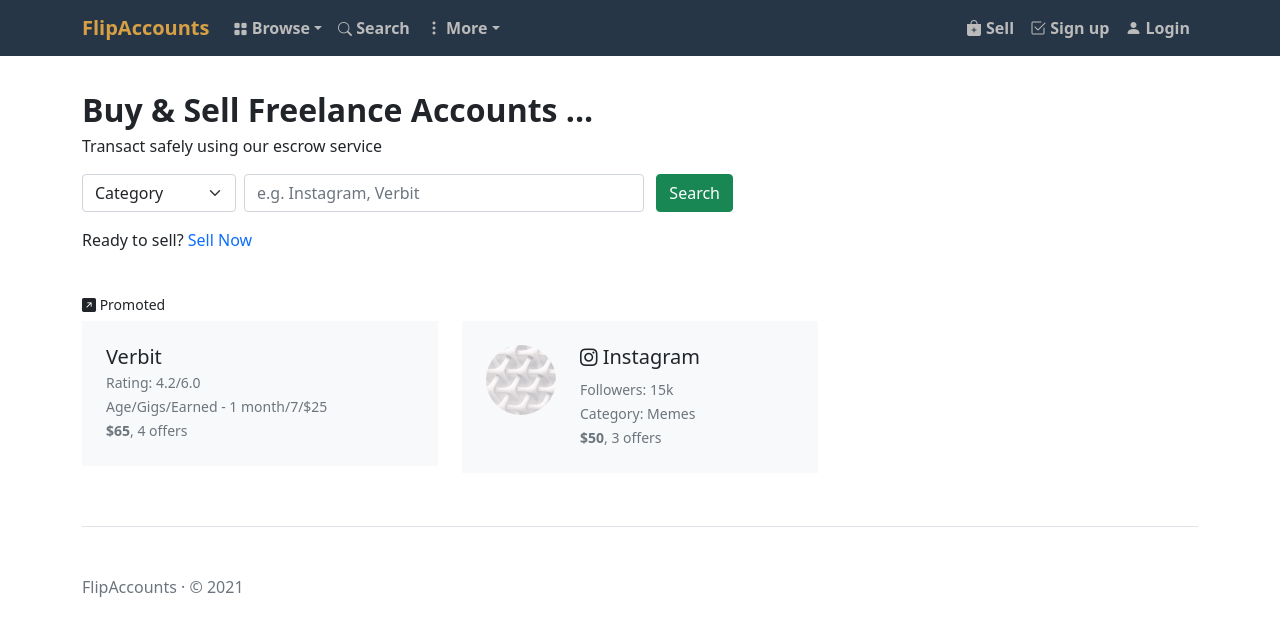
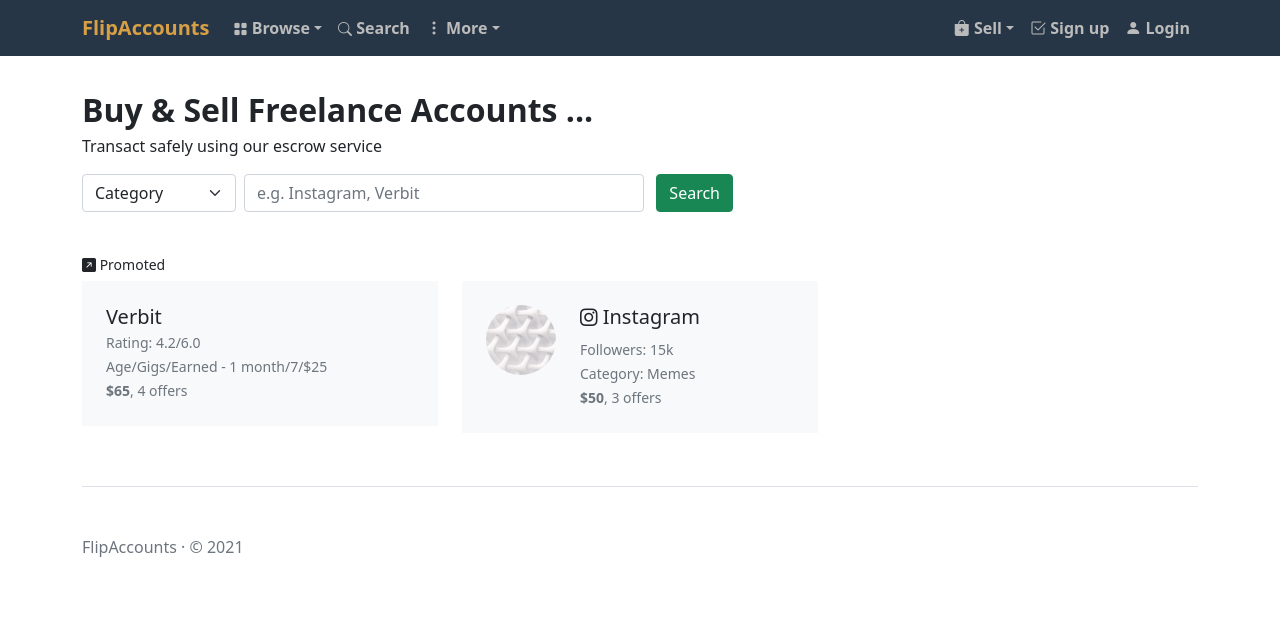
Before and after one commit to nxoo/flipaccounts, a Next.js app in the folder frontend/: page / in a window 1280 px wide. Shown: the top 636 px of the page. Built offline with nearby package versions, Linux system fonts and the light colour scheme; no server answers.

Commit message:
changes to sell navbar button

```diff
--- a/frontend/components/navbar.js
+++ b/frontend/components/navbar.js
@@ -19,7 +19,7 @@
                 {session && !loading ?
                     <Link href="/inbox">
                         <a className="navbar-brand" id="inbox-mobile">
-                            <i className="bi bi-envelope-fill"/> <sup className="sups">(0)</sup>
+                            <i className="bi bi-envelope-fill"/> <sup className="sups">0</sup>
                         </a>
                     </Link>
                     : null
@@ -79,7 +79,7 @@
                                 <li className="nav-item" id="inbox-pc">
                                     <Link href="/inbox">
                                         <a className="nav-link">
-                                            <i className="bi bi-envelope-fill"/> <sup className="sups">(0)</sup>
+                                            <i className="bi bi-envelope-fill"/> <sup className="sups">0</sup>
                                         </a>
                                     </Link>
                                 </li>
@@ -90,11 +90,24 @@
                                 </li>
                             </>
                         ) : null}
-                        <li className="nav-item">
+                        <li className="nav-item dropdown">
+                            <a className="nav-link dropdown-toggle" href="#" id="moreDropdown" role="button"
+                               data-bs-toggle="dropdown" aria-expanded="false">
+                                <i className="bi bi-bag-plus-fill" /> Sell
+                            </a>
+                            <ul className="dropdown-menu" aria-labelledby="moreDropdown">
+                                <li><Link href="/sell/freelance"><a className="dropdown-item">Freelance</a></Link></li>
+                                <li><Link href="/sell/social-media"><a className="dropdown-item">Social Media</a></Link></li>
+                                <li><Link href="/extra-services"><a className="dropdown-item">
+                                    Extra Services</a></Link></li>
+                            </ul>
+                        </li>
+
+                        {/*<li className="nav-item">
                             <Link href="/sell">
                                 <a className="nav-link"><i className="bi bi-bag-plus-fill"/> Sell</a>
                             </Link>
-                        </li>
+                        </li>*/}
                         {session && !loading ?
                             <li className="nav-item dropdown">
                                 <a className="nav-link dropdown-toggle" href="#" id="profileDropdown" role="button"
--- a/frontend/pages/index.js
+++ b/frontend/pages/index.js
@@ -29,9 +29,7 @@
 
                 </form>
             </div>
-
-            <p id="ready-to-sell">Ready to sell? <Link href="/sell"><a id="">Sell Now</a></Link></p>
-
+            {/*<p id="ready-to-sell">Ready to sell? <Link href="/sell"><a id="">Sell Now</a></Link></p>*/}
             <div className="advert">
                 <small><i className="bi-arrow-up-right-square-fill"/> Promoted</small>
                 <div className="row">
```
